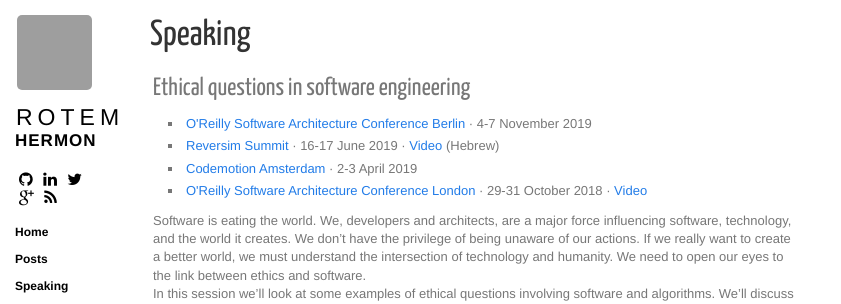
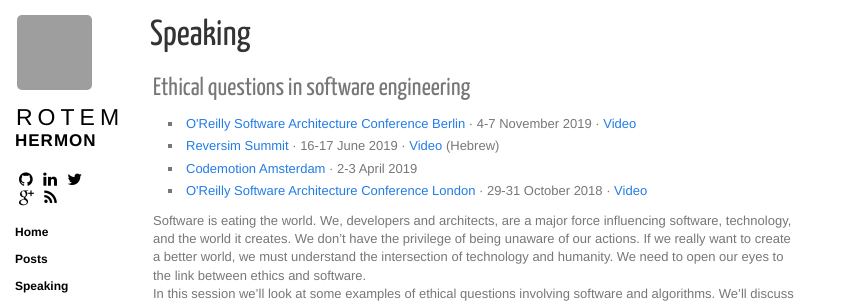
Before and after one commit to rore/rore.github.com, a Jekyll site: the page built from speaking.html, in a window 1280 px wide, cut to the strip 0-304 px from the top of the page. Shown: the whole strip, without its empty margins (0-841 px from the left). Built offline with Jekyll 4.4.1, drawn with Linux system fonts in a browser that asks for light colours; nearby versions of some CDN libraries; grey boxes are pictures that could not be loaded.

Commit message:
Update speaking.html

```diff
--- a/speaking.html
+++ b/speaking.html
@@ -10,7 +10,7 @@ title: "Speaking"
             <h3>Ethical questions in software engineering</h3>
             <ul class="sublist">
                 <li>
-                    <a href="https://conferences.oreilly.com/software-architecture/sa-eu" target="_blank">O'Reilly Software Architecture Conference Berlin</a> &middot; 4-7 November 2019
+                    <a href="https://conferences.oreilly.com/software-architecture/sa-eu" target="_blank">O'Reilly Software Architecture Conference Berlin</a> &middot; 4-7 November 2019 &middot; <a href="https://www.oreilly.com/library/view/oreilly-software-architecture/9781492050728/video328528.html" target="_blank">Video</a>
                 </li>
                 <li>
                     <a href="https://summit2019.reversim.com/session/5c52f3c55a09c900174932e3" target="_blank">Reversim Summit</a> &middot; 16-17 June 2019 &middot; <a href="https://www.youtube.com/watch?v=8W3vdbuldmg" target="_blank">Video</a> (Hebrew)
```
